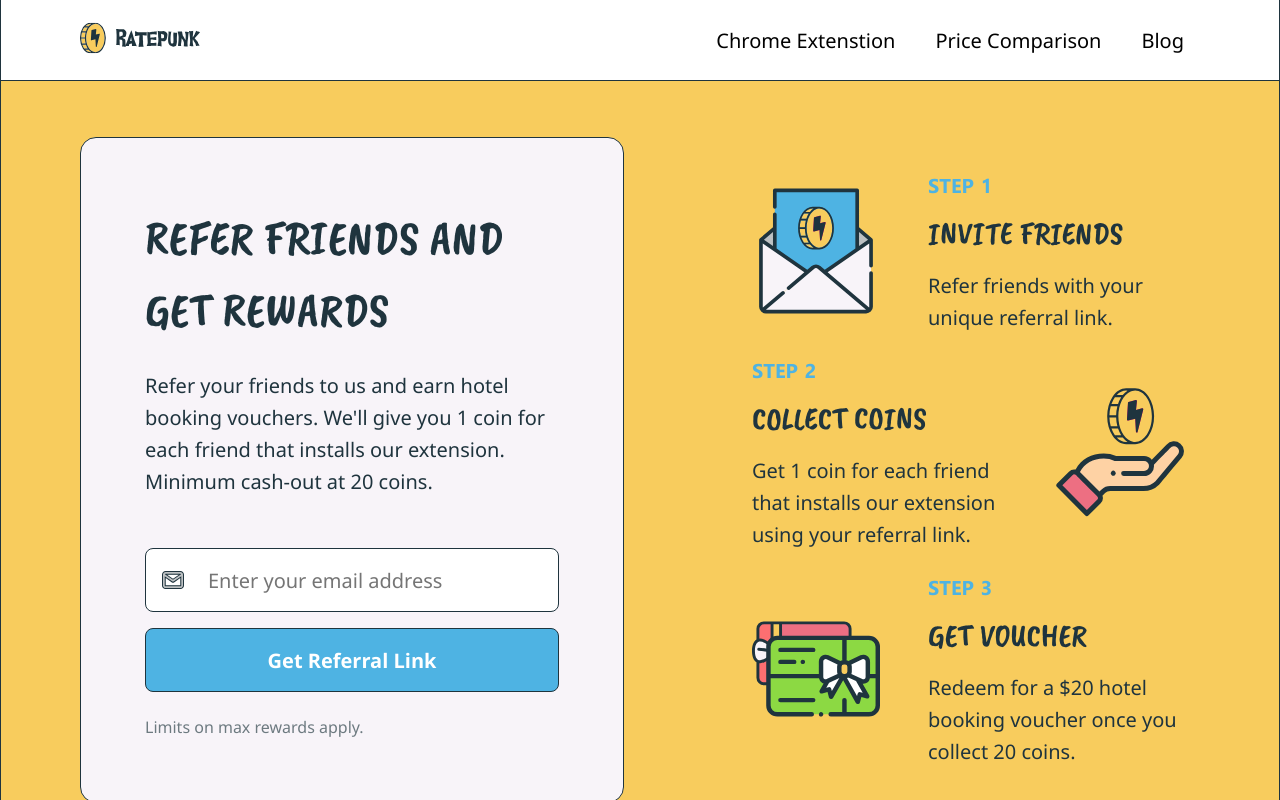
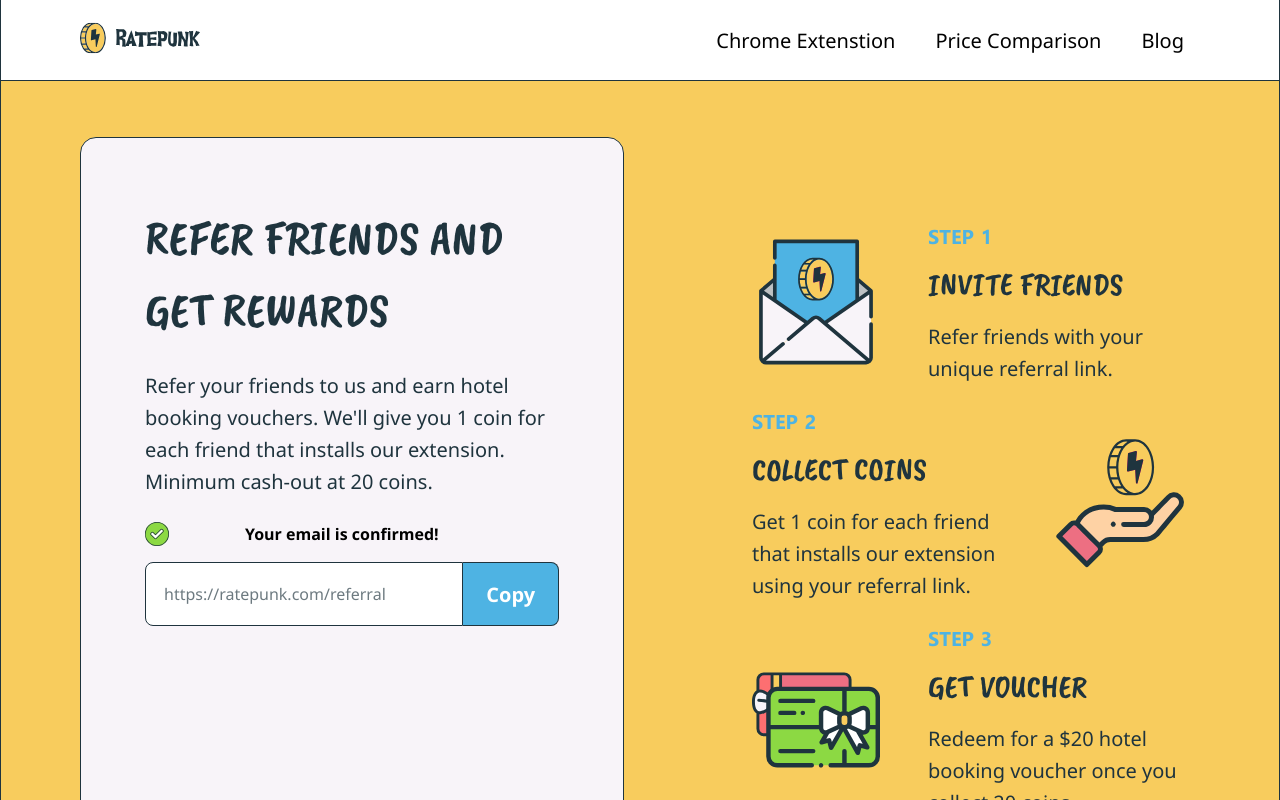
Before and after one commit to GytAndr/ratepunk-test-js, a Next.js app: page / in a window 1280 px wide. Shown: the top 800 px of the page. Built offline with nearby package versions, Linux system fonts and the light colour scheme.

Commit message:
responsive/dynamic input added

```diff
--- a/src/components/LandingPg/Input.jsx
+++ b/src/components/LandingPg/Input.jsx
@@ -1,14 +1,15 @@
-import React, { useRef } from "react";
+import Image from "next/image";
+import React, { useEffect, useRef, useState } from "react";
 
 function Input() {
 	const emailRef = useRef();
 	const errorRef = useRef();
 	function showError(message) {
 		errorRef.current.classList.add("invalid");
-		console.log((errorRef.current.innerHTML = message));
+		errorRef.current.innerHTML = message;
 	}
+	//function to check if email format is valid/not empty
 	function checkInput() {
-		//helper function to check if email format is valid
 		function isEmailValid(email) {
 			return /^(([^<>()\[\]\\.,;:\s@"]+(\.[^<>()\[\]\\.,;:\s@"]+)*)|(".+"))@((\[[0-9]{1,3}\.[0-9]{1,3}\.[0-9]{1,3}\.[0-9]{1,3}])|(([a-zA-Z\-0-9]+\.)+[a-zA-Z]{2,}))$/.test(
 				email
@@ -23,9 +24,42 @@
 			//send data to jsonbin
 		}
 	}
+	//Successful email submit component
+	function ReferralSuccess() {
+		const [buttonTxt, setbuttonTxt] = useState("Copy");
+		function toggleButtonText() {
+			window.innerWidth < 992 ? setbuttonTxt("Copy URL") : setbuttonTxt("Copy");
+		}
+		if (typeof window !== "undefined") {
+			window.addEventListener("resize", toggleButtonText);
+		}
 		return (
-		<form className="referral-input-wrapper">
-			<small ref={errorRef} className="referral-input-error">
+			<div className="referral-input-success">
+				<div className="referral-input-success-message">
+					<Image
+						src="/images/success.svg"
+						width={24}
+						height={24}
+						alt="success icon"
+					/>
+					<p>Your email is confirmed!</p>
+				</div>
+				<div className="referral-input-success-jointBtn">
+					<input
+						className="referral-input-success-url"
+						value="https://ratepunk.com/referral"
+						readOnly
+					></input>
+					<button className="referral-btn-success">{buttonTxt}</button>
+				</div>
+			</div>
+		);
+	}
+	//Pending email validation and submition component
+	function ReferralPending() {
+		return (
+			<div className="referral-input-error">
+				<small ref={errorRef} className="referral-input-error-message">
 					Error Message
 				</small>
 				<input
@@ -37,6 +71,13 @@
 				<button className="referral-btn" type="button" onClick={checkInput}>
 					Get Referral Link
 				</button>
+			</div>
+		);
+	}
+	return (
+		<form className="referral-input-wrapper">
+			<ReferralSuccess />
+			{/* <ReferralPending /> */}
 		</form>
 	);
 }
--- a/src/sass/components/ReferralCard.sass
+++ b/src/sass/components/ReferralCard.sass
@@ -35,11 +35,38 @@
       display: flex
       flex-direction: column
     &-error
-      visibility: hidden
-      margin-bottom: .5rem
-      &.invalid
-        visibility: visible
-        color: #ED6F82
+      display: flex
+      flex-direction: column
+      height: 13.5rem
+      &-message
+        visibility: hidden
+        margin-bottom: .5rem
+        &.invalid
+          visibility: visible
+          color: #ED6F82
+    &-success
+      display: flex
+      flex-direction: column
+      gap: 1rem
+      height: 13.5rem
+      &-message
+        display: flex
+        align-items: center
+        gap: 1rem
+        p
+          font-weight: bold
+      &-jointBtn
+        display: flex
+        flex-direction: column
+        gap: 1rem
+      &-url
+        color: c.$grey-text
+        font-size: 1rem
+        border: c.$border
+        border-radius: 8px
+        min-height: 3.5rem
+        text-indent: 1rem
+
   &-btn
     font-weight: bold
     font-size: 1rem
@@ -48,6 +75,8 @@
     border: c.$border
     min-height: 3.5rem
     border-radius: 8px
+    &-success
+      @extend .referral-btn
     &:hover
       box-shadow: 0 0.3rem 0.6rem rgb(31 52 62 / 16%)
       transform: translate(0.2rem,-0.2rem)
@@ -66,8 +95,23 @@
     &-description
       line-height: 2rem
     &-input
-      text-indent: 3.75rem
+      &-success
+        &-url
+          width: 20rem
+          border-radius: 8px 0 0 8px
+        &-jointBtn
+          flex-direction: row
+          gap: 0
+      &-error,&-success
+        height: 17rem
+        text-indent: 3.75rem
     &-input,&-btn,&-description
       font-size: 1.25rem
     &-input,&-btn
       height: 4rem
+    &-btn-success
+      border-radius: 0px 8px 8px 0px
+      border-left: none
+      width: 6rem
+      &:hover
+        border-left: c.$border
```
Lines whose indentation alone changed are shown as unchanged.
